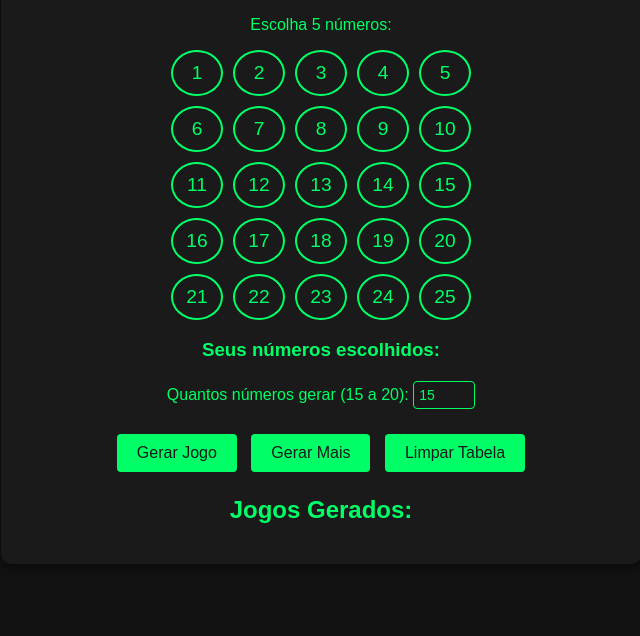
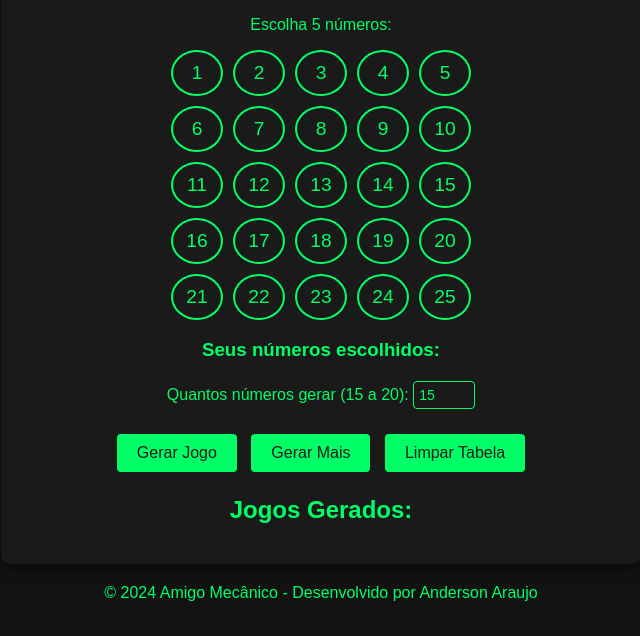
Before and after one commit to ANDERSON-dev13/Sua-Sorte---Gerador-Lotof-cil, a plain HTML site: page index.html in a window 1280 px wide. Shown: the part 164-800 px from the top of the page, without its empty margins (319-959 px from the left). Drawn offline with Linux system fonts and the light colour scheme.

Commit message:
Update index.html

```diff
--- a/index.html
+++ b/index.html
@@ -34,5 +34,8 @@
         </div>
     </div>
     <script src="script.js"></script>
+<footer>
+        <p>&copy; 2024 Amigo Mecânico - Desenvolvido por Anderson Araujo</p>
+    </footer>
 </body>
 </html>
```
